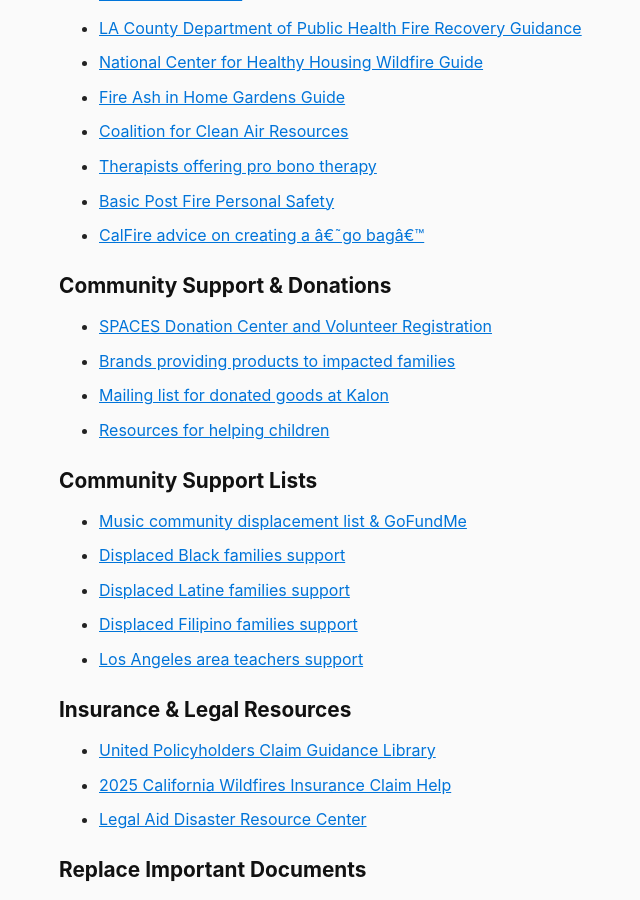
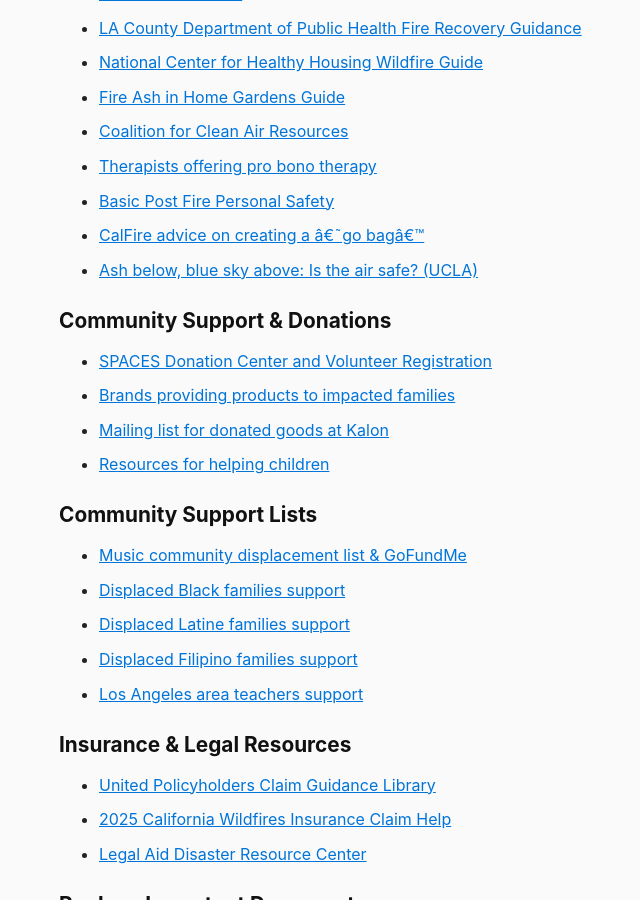
Before and after one commit to bradbarrish/la-fires-help, a Jekyll site: the page built from index.md, in a window 1280 px wide and 900 px high, scrolled down 1194 px. Shown: the whole window, without its empty margins (261-901 px from the left). Built offline with Jekyll 4.4.1, drawn with Linux system fonts in a browser that asks for light colours.

Commit message:
Added UCLA expert article on air quality safety and ash concerns

```diff
--- a/index.md
+++ b/index.md
@@ -37,6 +37,7 @@ Last updated: 2025-01-19 @ 21:49
 - [Therapists offering pro bono therapy](https://docs.google.com/spreadsheets/u/1/d/1uAMVz8TQMzShQeuEA6kmOP0jyRN7qe1Iiqb6JOLTPqg/htmlview)
 - [Basic Post Fire Personal Safety](https://docs.google.com/document/u/0/d/1sFFK7f4M4HTd9N4JygWzUhxpwSzW2TgOPCj1eml6Yvo/mobilebasic)
 - [CalFire advice on creating a 'go bag'](https://readyforwildfire.org/prepare-for-wildfire/emergency-supply-kit/)
+- [Ash below, blue sky above: Is the air safe? (UCLA)](https://www.ioes.ucla.edu/article/ash-below-blue-sky-above-is-the-air-safe/)
 
 ## Community Support & Donations
 - [SPACES Donation Center and Volunteer Registration](https://docs.google.com/forms/d/e/1FAIpQLSdrQx2ihnbN5q1ScqGgh2hxjMsuGM1wF2YYCtFMQsFIJEtlFA/viewform)
```
